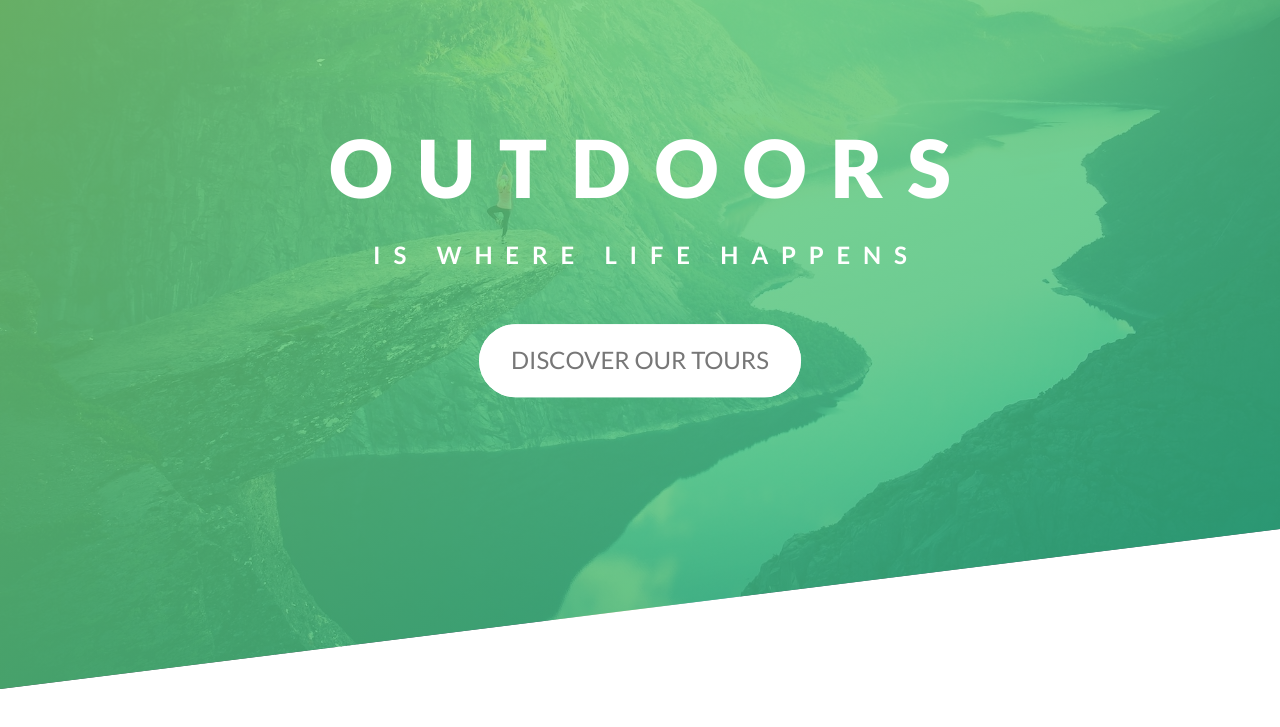
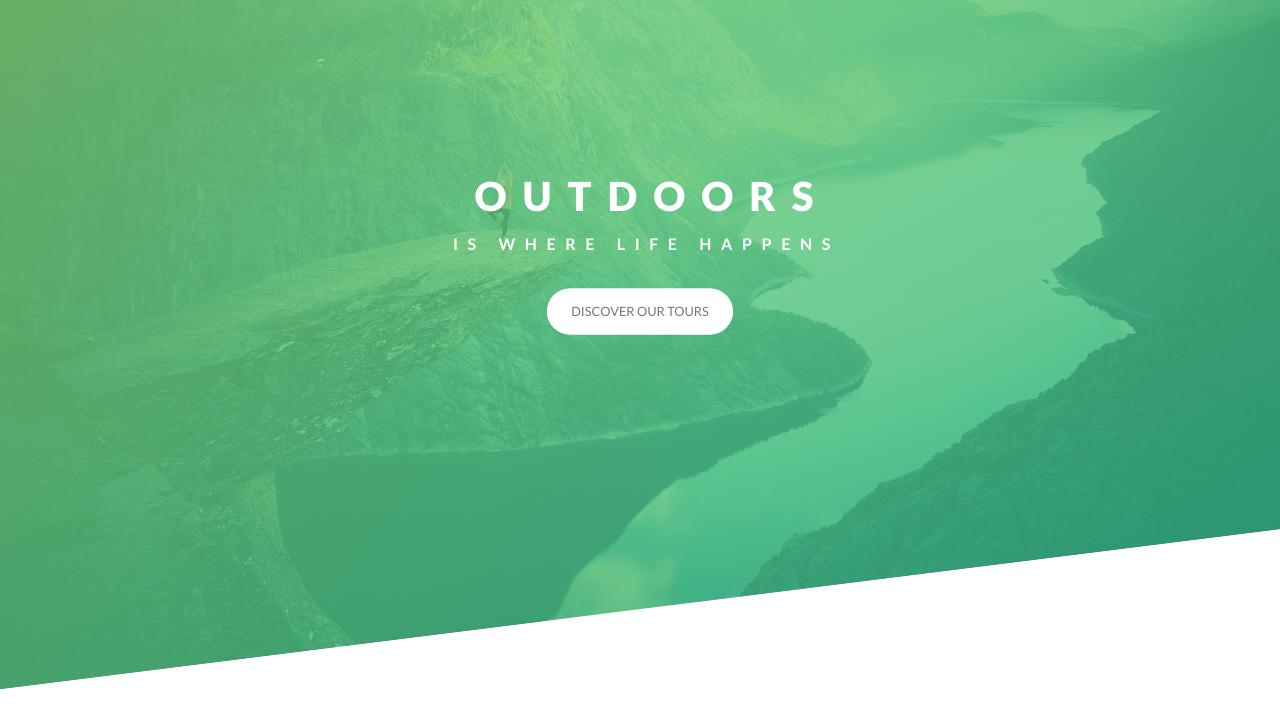
Before and after one commit to danh-bui/natours-mobile, a website: page index.html in a window 1280 px wide. Shown: the part 71-798 px from the top of the page. Drawn offline with Linux system fonts and the light colour scheme.

Commit message:
change font sizes of header

```diff
--- a/sass/main.scss
+++ b/sass/main.scss
@@ -64,9 +64,9 @@ body {
   backface-visibility: hidden;
   &-main {
     display: block;
-    font-size: 10rem;
+    font-size: 5rem;
     font-weight: 900;
-    letter-spacing: 3rem;
+    letter-spacing: 2rem;
     margin-right: -3rem;
 
     animation-name: moveInLeft;
@@ -75,9 +75,9 @@ body {
   }
   &-sub {
     display: block;
-    font-size: 3rem;
+    font-size: 2rem;
     font-weight: 700;
-    letter-spacing: 1.6rem;
+    letter-spacing: 1.2rem;
     margin-right: -1.6rem;
 
     animation: moveInRight 1s ease-in-out;
@@ -132,12 +132,12 @@ body {
     display: inline-block;
     text-transform: uppercase;
     text-decoration: none;
-    padding: 2rem 4rem;
+    padding: 1.5rem 3rem;
     border-radius: 100rem;
-    margin-top: 6rem;
+    margin-top: 4rem;
     transition: all .2s;
     position: relative;
-    font-size: 3rem;
+    font-size: 1.6rem;
   }
   &:hover {
     transform: translateY(-.4rem);
```
Also changed, not shown: css/style.css.
